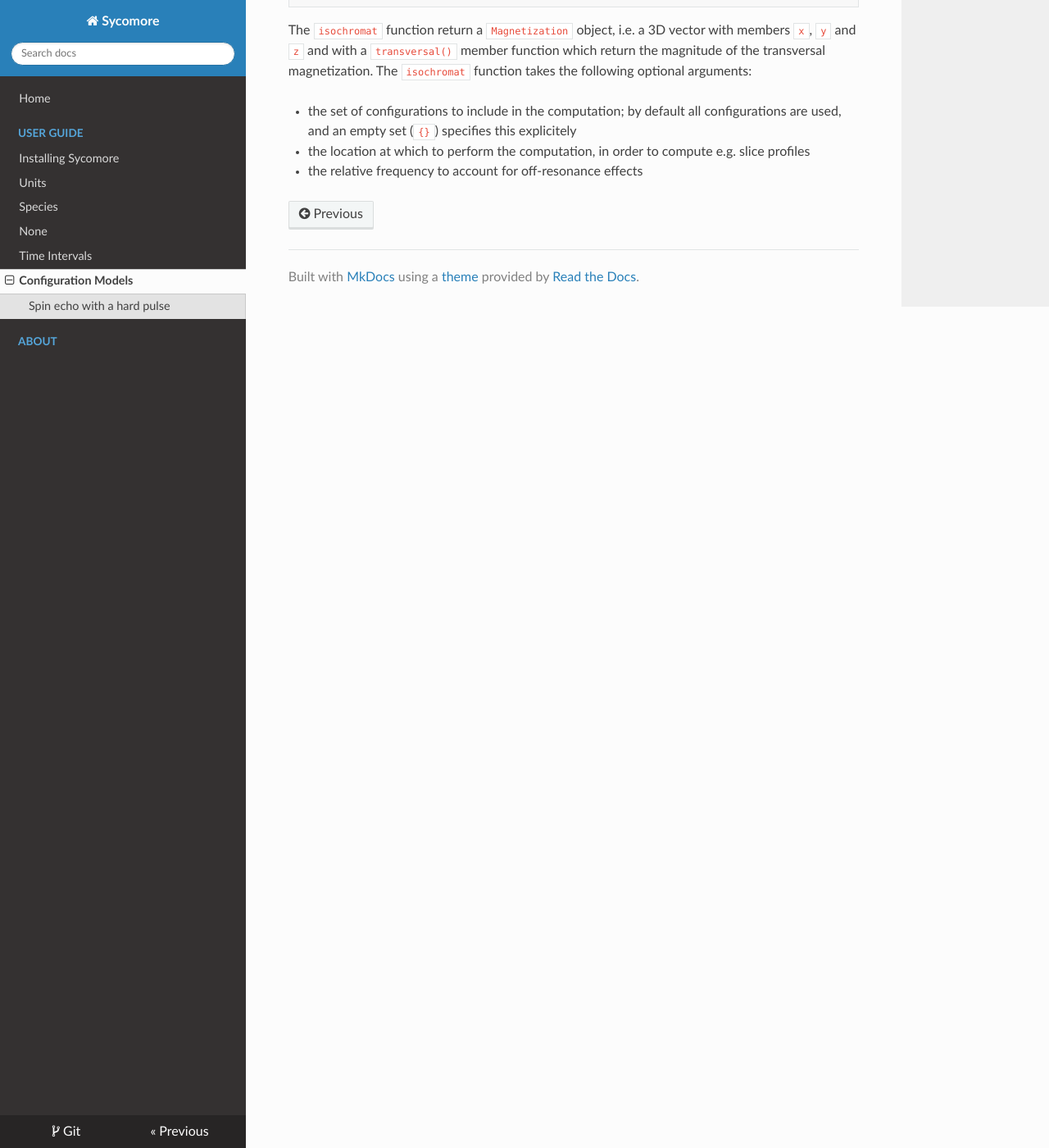
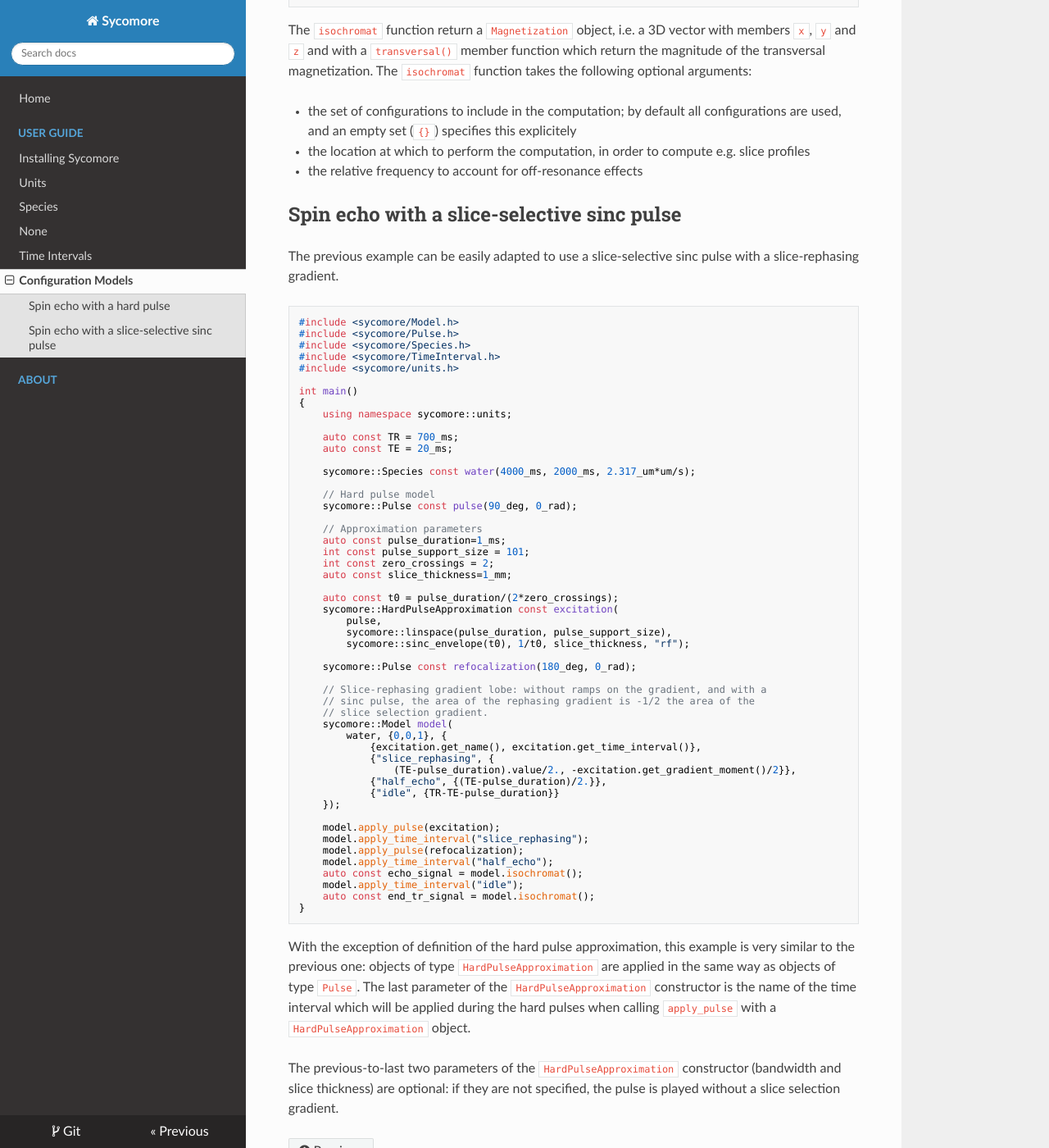
Before and after one commit to lamyj/sycomore, an MkDocs documentation site: the page built from docs/models.md, in a window 1280 px wide and 1400 px high, scrolled down 1795 px. Shown: the whole window at 82% size. Built offline with MkDocs 1.6.1, drawn with Linux system fonts in a browser that asks for light colours; nearby versions of some CDN libraries.

Commit message:
Add doc for models using HardPulseApproximation

````diff
--- a/docs/check_code_samples.py
+++ b/docs/check_code_samples.py
@@ -17,6 +17,7 @@ def main():
     parser = argparse.ArgumentParser(
         description="Build and run the code samples in the documentation")
     parser.add_argument("build_directory")
+    parser.add_argument("files", nargs="*", metavar="file")
     arguments = parser.parse_args()
 
     configuration = {}
@@ -28,7 +29,10 @@ def main():
     configuration["include_path"] = os.path.join(source, "src")
     configuration["library_path"] = os.path.join(binary, "src")
 
-    for path in sorted(glob.glob(os.path.join(docs, "*.md"))):
+    if not arguments.files:
+        arguments.files = glob.glob(os.path.join(docs, "*.md"))
+
+    for path in sorted(arguments.files):
         check_file(path, configuration)
 
 def check_file(markdown_path, configuration):
--- a/docs/models.md
+++ b/docs/models.md
@@ -93,3 +93,66 @@ The `isochromat` function return a `Magnetization` object, i.e. a 3D vector with
 - the set of configurations to include in the computation; by default all configurations are used, and an empty set (`{}`) specifies this explicitely
 - the location at which to perform the computation, in order to compute e.g. slice profiles
 - the relative frequency to account for off-resonance effects
+
+## Spin echo with a slice-selective sinc pulse
+
+The previous example can be easily adapted to use a slice-selective sinc pulse with a slice-rephasing gradient.
+
+```cpp
+#include <sycomore/Model.h>
+#include <sycomore/Pulse.h>
+#include <sycomore/Species.h>
+#include <sycomore/TimeInterval.h>
+#include <sycomore/units.h>
+
+int main()
+{
+    using namespace sycomore::units;
+
+    auto const TR = 700_ms;
+    auto const TE = 20_ms;
+
+    sycomore::Species const water(4000_ms, 2000_ms, 2.317_um*um/s);
+
+    // Hard pulse model
+    sycomore::Pulse const pulse(90_deg, 0_rad);
+
+    // Approximation parameters
+    auto const pulse_duration=1_ms;
+    int const pulse_support_size = 101;
+    int const zero_crossings = 2;
+    auto const slice_thickness=1_mm;
+
+    auto const t0 = pulse_duration/(2*zero_crossings);
+    sycomore::HardPulseApproximation const excitation(
+        pulse,
+        sycomore::linspace(pulse_duration, pulse_support_size),
+        sycomore::sinc_envelope(t0), 1/t0, slice_thickness, "rf");
+
+    sycomore::Pulse const refocalization(180_deg, 0_rad);
+
+    // Slice-rephasing gradient lobe: without ramps on the gradient, and with a
+    // sinc pulse, the area of the rephasing gradient is -1/2 the area of the
+    // slice selection gradient.
+    sycomore::Model model(
+        water, {0,0,1}, {
+            {excitation.get_name(), excitation.get_time_interval()},
+            {"slice_rephasing", {
+                (TE-pulse_duration).value/2., -excitation.get_gradient_moment()/2}},
+            {"half_echo", {(TE-pulse_duration)/2.}},
+            {"idle", {TR-TE-pulse_duration}}
+    });
+
+    model.apply_pulse(excitation);
+    model.apply_time_interval("slice_rephasing");
+    model.apply_pulse(refocalization);
+    model.apply_time_interval("half_echo");
+    auto const echo_signal = model.isochromat();
+    model.apply_time_interval("idle");
+    auto const end_tr_signal = model.isochromat();
+}
+```
+
+With the exception of definition of the hard pulse approximation, this example is very similar to the previous one: objects of type `HardPulseApproximation` are applied in the same way as objects of type `Pulse`. The last parameter of the `HardPulseApproximation` constructor is the name of the time interval which will be applied during the hard pulses when calling `apply_pulse` with a `HardPulseApproximation` object.
+
+The previous-to-last two parameters of the `HardPulseApproximation` constructor (bandwidth and slice thickness) are optional: if they are not specified, the pulse is played without a slice selection gradient.
````
Also changed, not shown: README.md (+4 -4 lines), docs/index.md (+4 -4 lines).
